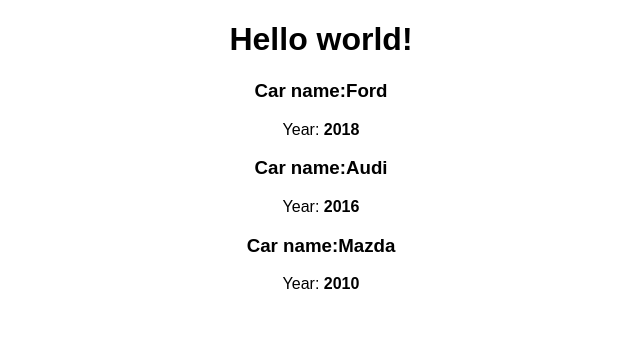
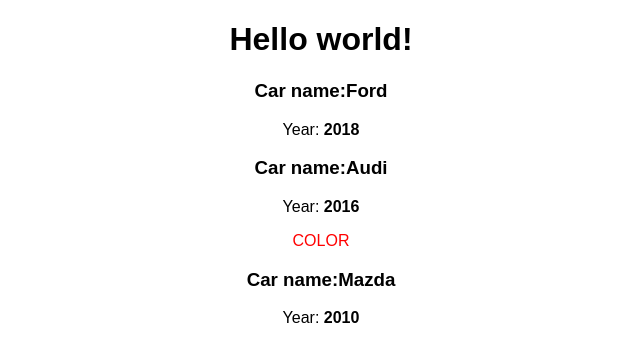
Before and after one commit to Home7-ru/react, a React (Create React App) app: page / in a window 1280 px wide. Shown: the top 362 px of the page, without its empty margins (319-959 px from the left). Built offline with nearby package versions, Linux system fonts and the light colour scheme.

Commit message:
передача контента

```diff
--- a/src/App.js
+++ b/src/App.js
@@ -14,7 +14,9 @@ class App extends Component {
          <div style={divStyle}>
             <h1>Hello world!</h1>
            <Car name={'Ford'} year={2018}/>
-           <Car name="Audi" year={2016}/>
+           <Car name="Audi" year={2016}>
+             <p style={{color: 'red'}}>COLOR</p>
+           </Car>
            <Car name="Mazda" year={2010}/>
          </div>
 
--- a/src/Car/Car.js
+++ b/src/Car/Car.js
@@ -6,6 +6,7 @@ const Car =props=>(
     <div>
         <h3>Car name:{props.name}</h3>
         <p>Year: <strong>{props.year}</strong></p>
+        {props.children}
     </div>
 
 )
```
